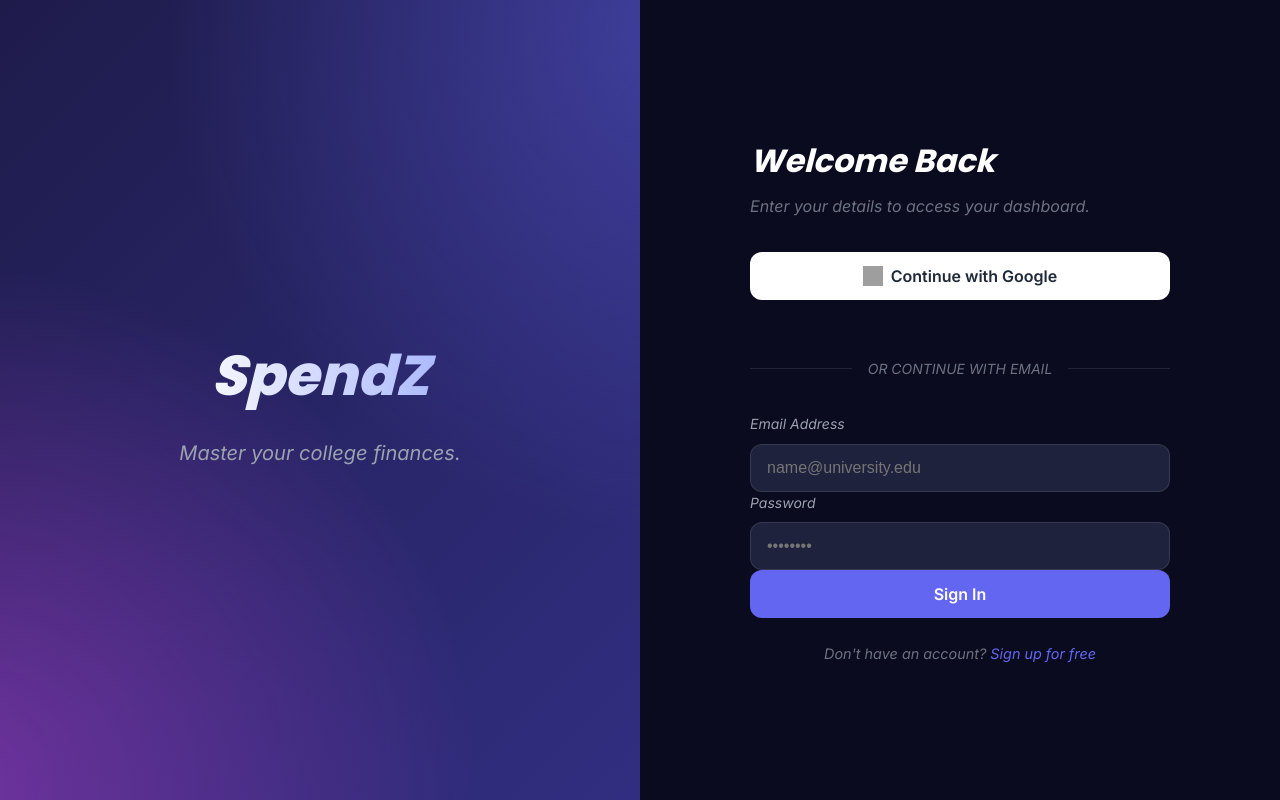
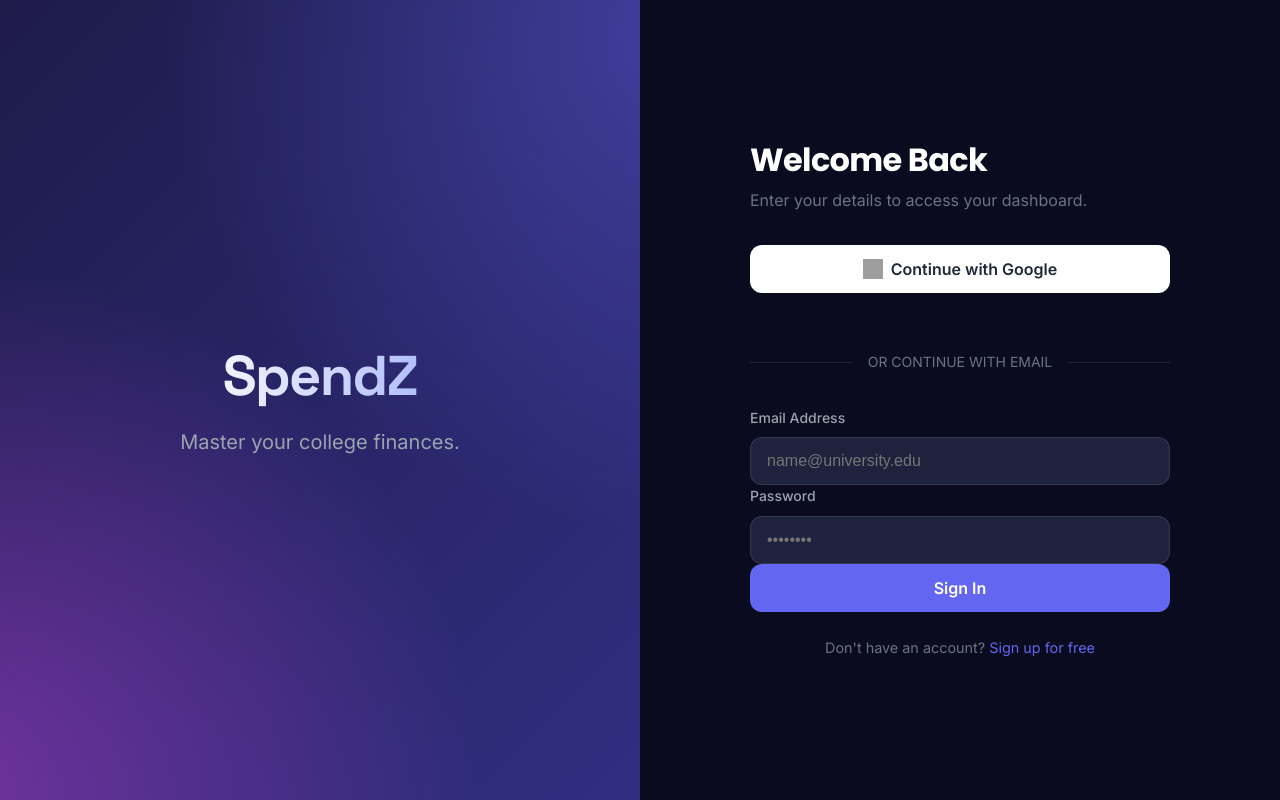
Before and after one commit to aarshjain1515-lang/spend-TRACKER, a website: page index.html in a window 1280 px wide. Drawn offline with nearby package versions, Linux system fonts and the light colour scheme; grey boxes are pictures that could not be loaded.

Commit message:
Update fonts - removed italic, added Space Grotesk for modern look

```diff
--- a/index.html
+++ b/index.html
@@ -12,7 +12,7 @@
     <link rel="preconnect" href="https://fonts.googleapis.com">
     <link rel="preconnect" href="https://fonts.gstatic.com" crossorigin>
     <link
-        href="https://fonts.googleapis.com/css2?family=Inter:ital,wght@0,400;0,500;0,600;1,400&family=Poppins:wght@600;700;800&display=swap"
+        href="https://fonts.googleapis.com/css2?family=Inter:wght@400;500;600&family=Space+Grotesk:wght@500;600;700;800&family=Poppins:wght@600;700;800&display=swap"
         rel="stylesheet">
     <link rel="stylesheet" href="https://cdnjs.cloudflare.com/ajax/libs/font-awesome/6.4.0/css/all.min.css">
 
--- a/style.css
+++ b/style.css
@@ -20,6 +20,10 @@
     --radius-md: 12px;
     --radius-sm: 8px;
     --shadow-glow: 0 0 20px rgba(99, 102, 241, 0.3);
+
+    /* Fonts */
+    --font-heading: 'Space Grotesk', 'Poppins', sans-serif;
+    --font-body: 'Inter', -apple-system, BlinkMacSystemFont, sans-serif;
 }
 
 * {
@@ -29,12 +33,56 @@
 }
 
 body {
-    font-family: 'Inter', sans-serif;
-    font-style: italic;
+    font-family: var(--font-body);
+    font-weight: 400;
     background-color: var(--bg-dark);
     color: var(--text-white);
     line-height: 1.6;
     min-height: 100vh;
+    -webkit-font-smoothing: antialiased;
+    -moz-osx-font-smoothing: grayscale;
+}
+
+/* === Typography === */
+h1,
+h2,
+h3,
+h4,
+h5,
+h6 {
+    font-family: var(--font-heading);
+    font-weight: 700;
+    line-height: 1.2;
+    letter-spacing: -0.02em;
+}
+
+h1 {
+    font-size: 3rem;
+    font-weight: 800;
+}
+
+h2 {
+    font-size: 2rem;
+    font-weight: 700;
+}
+
+h3 {
+    font-size: 1.5rem;
+    font-weight: 600;
+}
+
+h4 {
+    font-size: 1.25rem;
+    font-weight: 600;
+}
+
+.gradient-text {
+    background: linear-gradient(135deg, #6366f1 0%, #d946ef 100%);
+    -webkit-background-clip: text;
+    background-clip: text;
+    -webkit-text-fill-color: transparent;
+    font-family: var(--font-heading);
+    font-weight: 800;
 }
 
 /* === Layout Grid (Login Page) === */
@@ -87,18 +135,21 @@ body {
 }
 
 .brand-title {
-    font-family: 'Poppins', sans-serif;
+    font-family: var(--font-heading);
     font-size: 3.5rem;
     font-weight: 800;
     margin-bottom: 1rem;
     background: linear-gradient(to right, #fff, #a5b4fc);
     -webkit-background-clip: text;
+    background-clip: text;
     -webkit-text-fill-color: transparent;
+    letter-spacing: -0.03em;
 }
 
 .brand-tagline {
     font-size: 1.25rem;
     color: var(--text-gray);
+    font-weight: 400;
 }
 
 /* === Login Side (Right) === */
```
Also changed, not shown: dashboard.html (+1 -1 lines).
